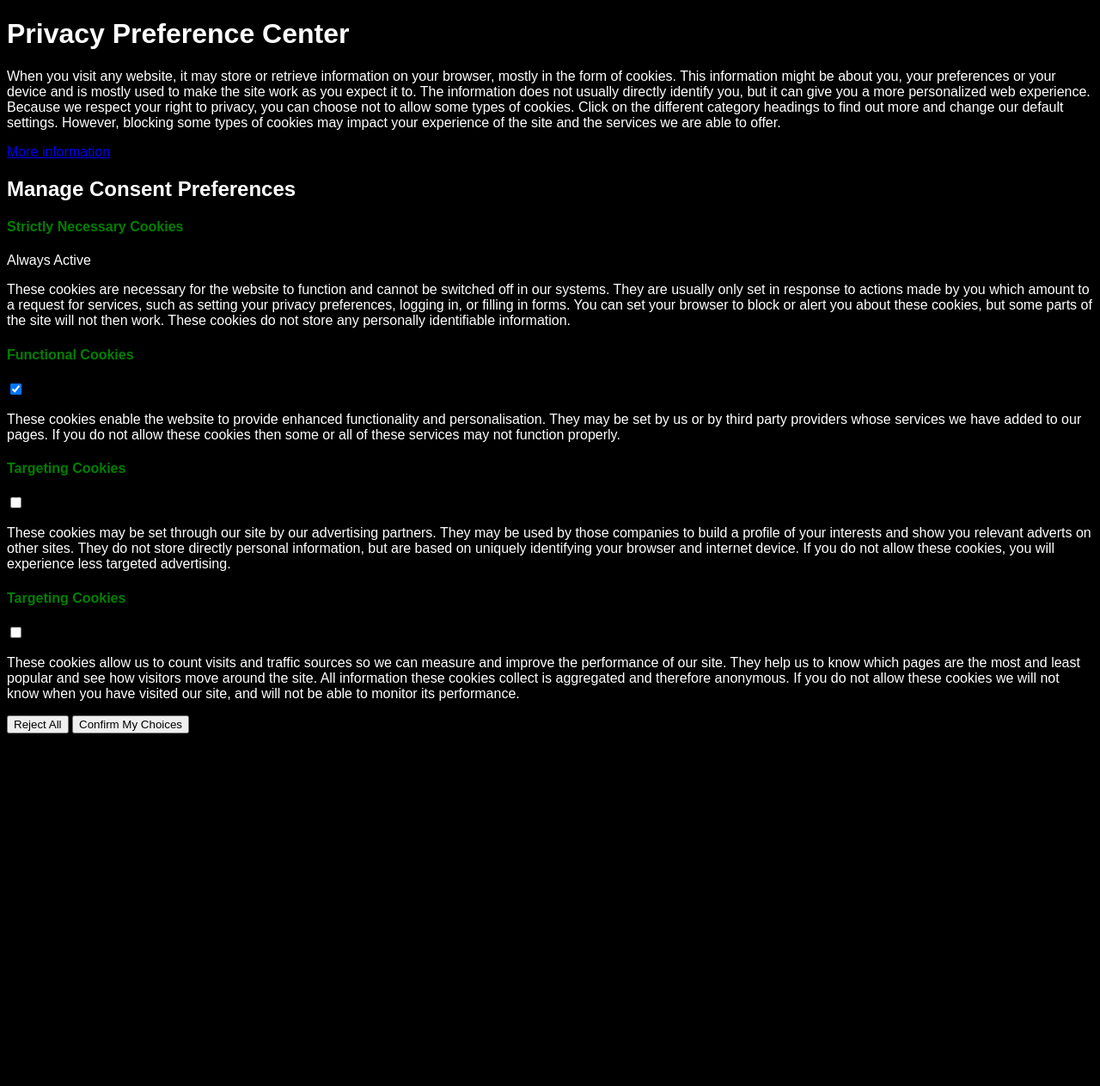
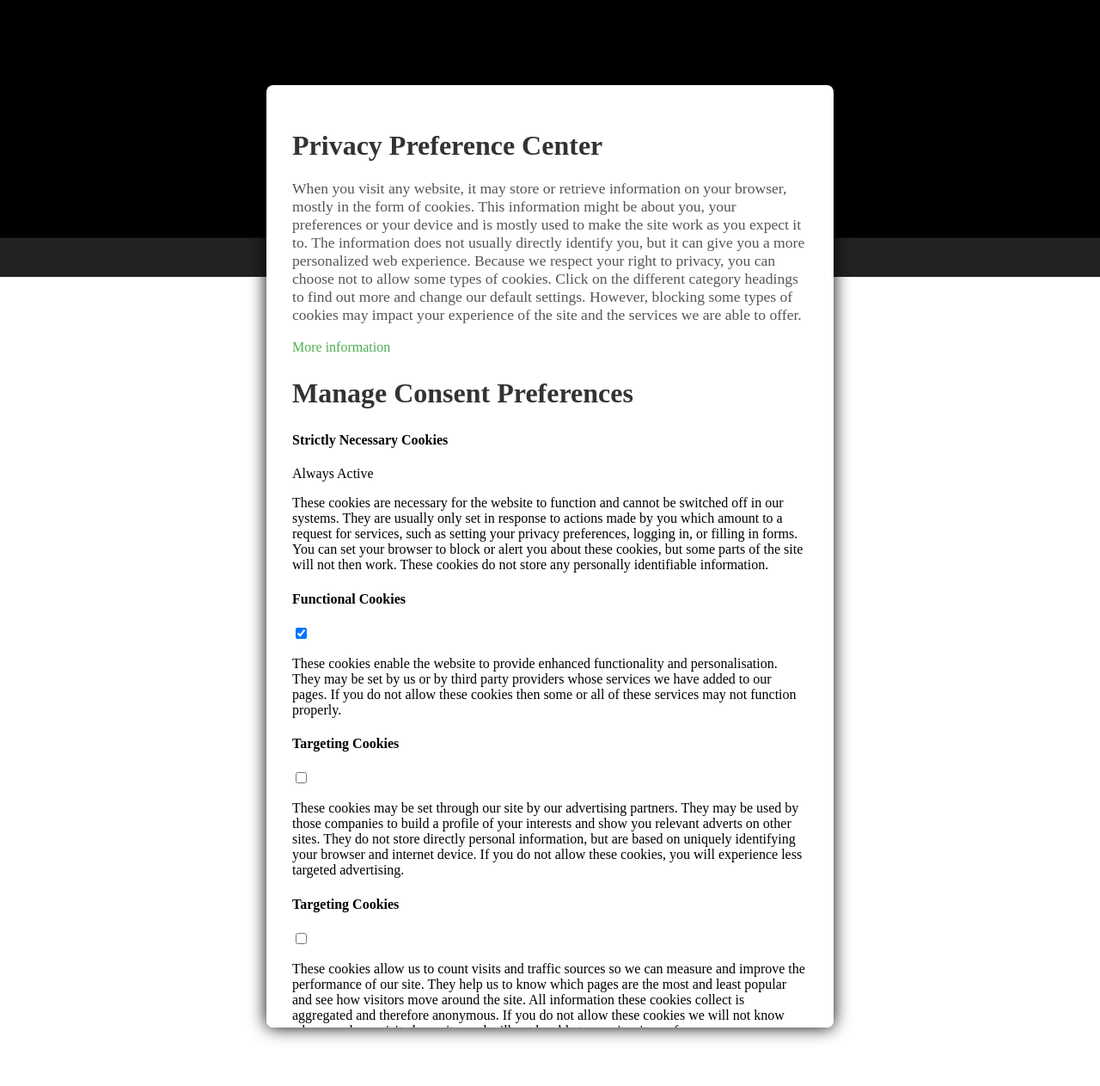
Before and after one commit to SlicarI6/iLive_connectME, a Django app: page /privacy_policy/ in a window 1280 px wide. Shown: the top 1263 px of the page at 86% size. Run offline with Django 5.2, Linux system fonts and the light colour scheme.

Commit message:
Update static files and styles

```diff
--- a/mouse_force_first_step/mycookieprivacy/static/css/privacy_policy_styles.css
+++ b/mouse_force_first_step/mycookieprivacy/static/css/privacy_policy_styles.css
@@ -1,14 +1,100 @@
-body {
-    background-color: #000;
-    color: #fff;
-    font-family: Arial, sans-serif;
+
+#privacyPolicyModal {
+    position: absolute;
+    min-height: 100vh;
+    top: 0;
+    left: 0;
+    width: 100vw;
+    height: 100vh;
+
+    z-index: 9999;
+    display: flex;
+    justify-content: center;
+    align-items: center;
 }
 
-.container {
-    padding: 20px;
-    max-width: 1200px;
-    margin: 0 auto;
+
+.modal {
+    background-color: white;
+    color: black;
+    padding: 30px;
+    width: 60%;
+    max-width: 600px;
+    max-height: 80vh;
+    overflow-y: auto;
+    border-radius: 8px;
+    box-shadow: 0 0 20px black;
+    position: relative;
 }
-h4 {
-    color: green;
+
+header h1 {
+    font-size: 2em;
+    color: #333;
 }
+
+header p {
+    font-size: 1.1em;
+    color: #555;
+}
+
+header a {
+    color: #4CAF50;
+    text-decoration: none;
+}
+
+header a:hover {
+    text-decoration: underline;
+}
+
+
+section {
+    margin: 20px 0;
+}
+
+section h2 {
+    font-size: 2em;
+    color: #333;
+}
+
+.reject-btn,
+.confirm-btn {
+    background-color: #6900d1;
+    color: white;
+    border: none;
+    padding: 10px 20px;
+    border-radius: 5px;
+    font-weight: bold;
+    font-size: 14px;
+    cursor: pointer;
+    margin-right: 10px;
+    transition: background-color 0.3s;
+}
+
+.reject-btn:hover,
+.confirm-btn:hover {
+    background-color: #5300a8;
+}
+
+
+.modal::-webkit-scrollbar {
+    width: 12px;
+}
+
+.modal::-webkit-scrollbar-track {
+    background: #f0f0f0;
+    border-radius: 10px;
+}
+
+.modal::-webkit-scrollbar-thumb {
+    background-color: #c0c0c0;
+    border-radius: 12px;
+    border: 3px solid #f0f0f0;
+}
+
+
+body {
+    background-image: url("/static/images/background_.png");
+    background-size: cover;
+    background-position: center;
+    background-repeat: no-repeat;
+}
--- a/mouse_force_first_step/mycookieprivacy/templates/privacy_policy.html
+++ b/mouse_force_first_step/mycookieprivacy/templates/privacy_policy.html
@@ -10,7 +10,7 @@
 
 </head>
 <body>
-    <div class="overlay">
+    <div id="privacyPolicyModal">
         <div class="modal">
             <header>
                 <h1>Privacy Preference Center</h1>
@@ -72,6 +72,17 @@
 
     </div>
 
+    <script>
+        // Ascunde overlay-ul când utilizatorul alege o opțiune
+        document.querySelectorAll('.reject-btn, .confirm-btn').forEach(btn => {
+            btn.addEventListener('click', () => {
+                const overlay = document.querySelector('.overlay');
+                if (overlay) {
+                    overlay.style.display = 'none';
+                }
+            });
+        });
+    </script>
 
     <script>
             document.querySelector('.reject-btn').addEventListener('click', function(e) {
@@ -123,8 +134,10 @@
             })
             .then(response => response.json())
             .then(data => {
-                // alert(data.message);
-                window.location.href = '/';
+                    console.log("Fetch successful:", data);
+                    localStorage.setItem('cookieConsent', 'accepted');
+                    document.querySelector('.confirm-btn').style.display = 'none';
+                    window.location.href = '/';
             });
         });
     </script>
```
Also changed, not shown: mouse_force_first_step/homepage/templates/index.html (+42 -18 lines), mouse_force_first_step/homepage/views.py (+6 -2 lines), mouse_force_first_step/mycookieprivacy/static/images/background_.png (added), 3 other files.
